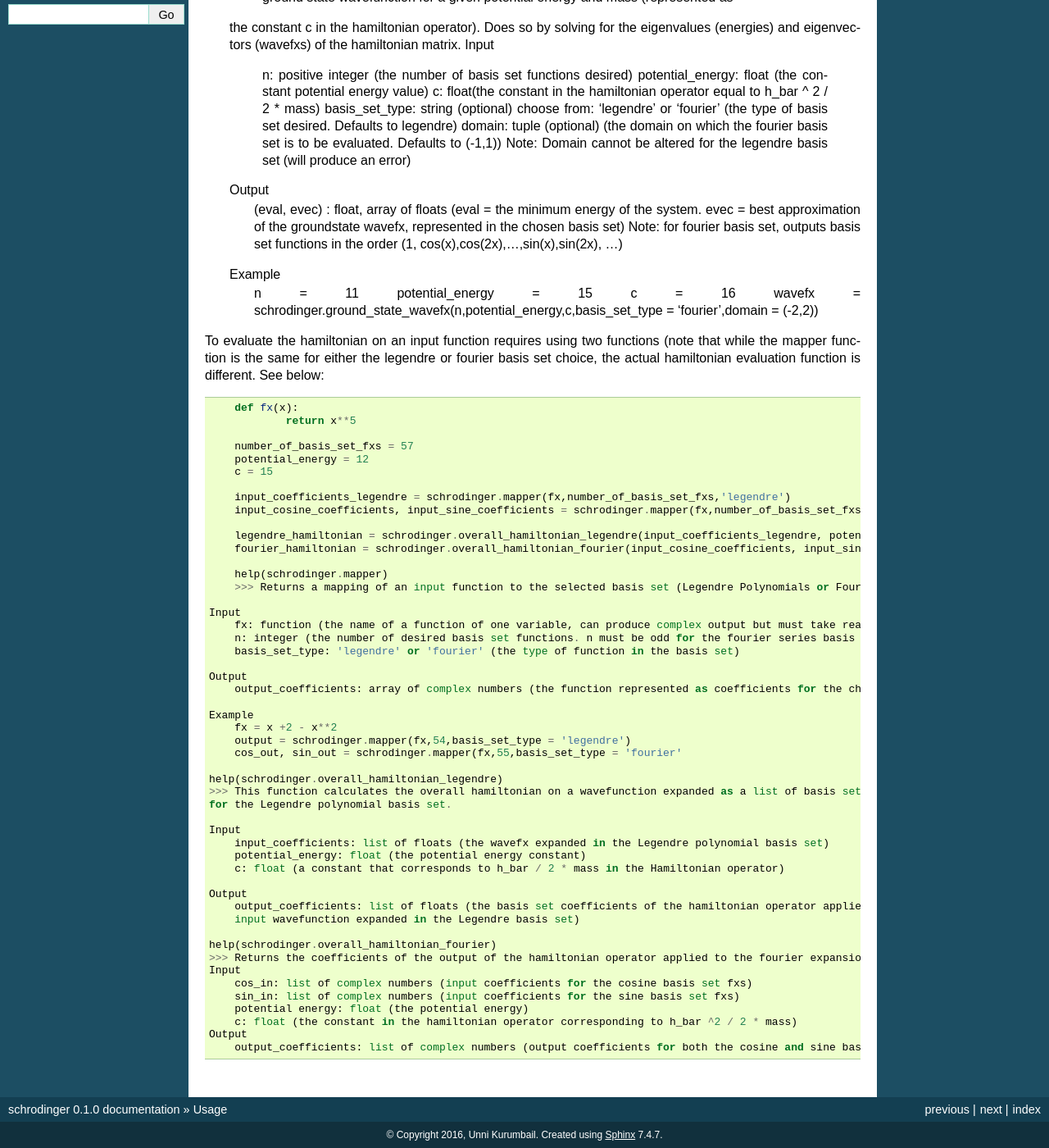
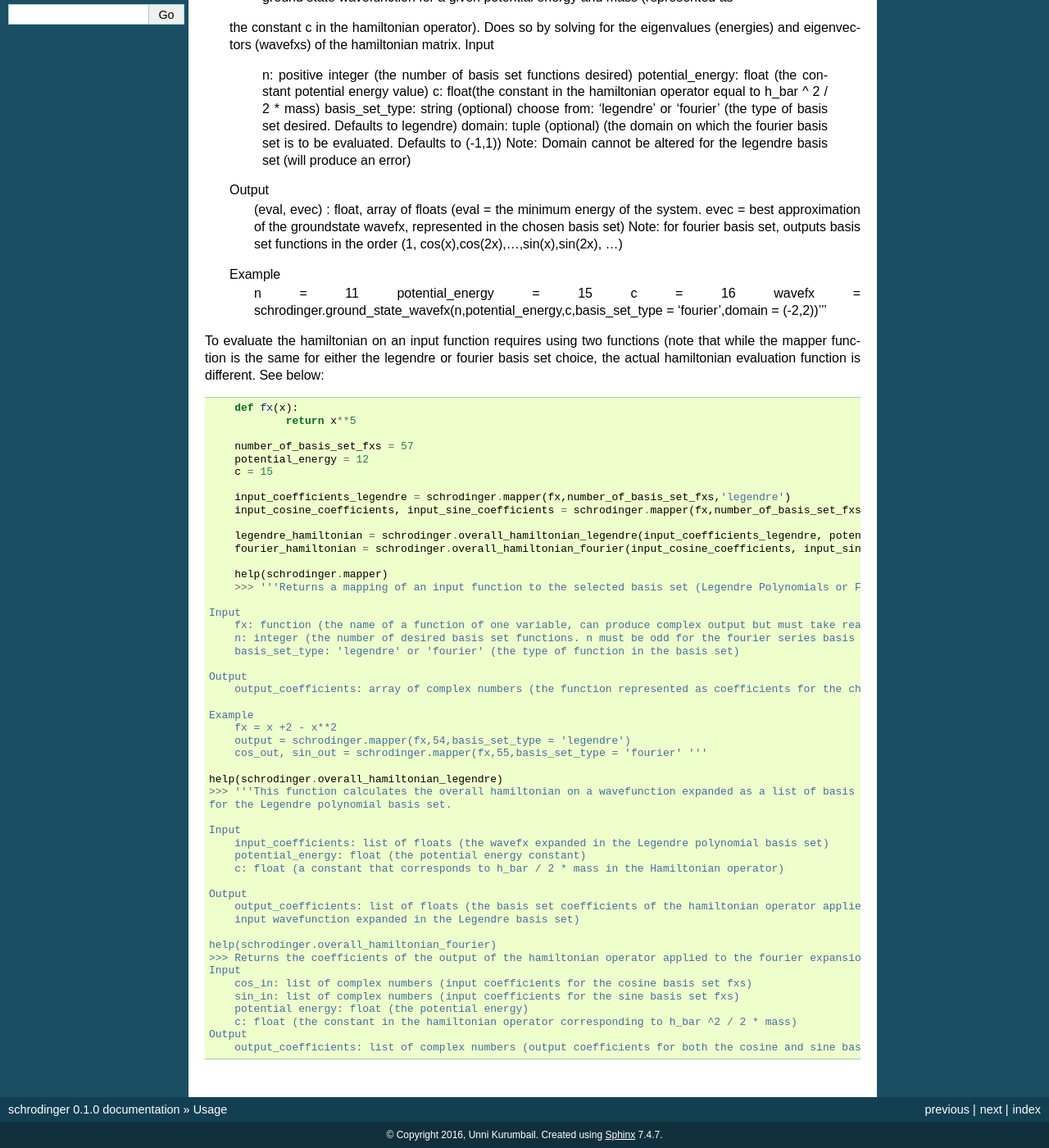
Before and after one commit to ukurumba/schrodinger, a Sphinx documentation site: the page built from docs/usage.rst, in a window 1280 px wide and 1400 px high, scrolled down 240 px. Shown: the whole window at 82% size. Built offline with Sphinx 7.4.7, drawn with Linux system fonts in a browser that asks for light colours; pages that are not in the unit, such as notebooks, are missing from menus; the version number is read from the project's files by our own code; some of the changed text lies outside the part shown.

Commit message:
Updated Usage

```diff
--- a/docs/usage.rst
+++ b/docs/usage.rst
@@ -6,9 +6,9 @@
 
     import schrodinger
 
-To calculate the lowest-energy wavefunction for a given potential energy and c constant ::
+To calculate the lowest-energy wavefunction for a given potential energy and c constant
 	help(schrodinger.ground_state_wavefx)
-	>>> The main function in this program. Computes the ground state wavefunction for a given potential energy and mass (represented as
+	>>> '''The main function in this program. Computes the ground state wavefunction for a given potential energy and mass (represented as
     the constant c in the hamiltonian operator). Does so by solving for the eigenvalues (energies) and eigenvectors (wavefxs) of the hamiltonian matrix.
     Input
         n: positive integer (the number of basis set functions desired)
@@ -27,7 +27,7 @@
         n = 11
         potential_energy = 15
         c = 16
-        wavefx = schrodinger.ground_state_wavefx(n,potential_energy,c,basis_set_type = 'fourier',domain = (-2,2))
+        wavefx = schrodinger.ground_state_wavefx(n,potential_energy,c,basis_set_type = 'fourier',domain = (-2,2))'''
 
 To evaluate the hamiltonian on an input function requires using two functions (note that while the mapper function is the same
 for either the legendre or fourier basis set choice, the actual hamiltonian evaluation function is different. See below::
@@ -46,7 +46,7 @@
 	fourier_hamiltonian = schrodinger.overall_hamiltonian_fourier(input_cosine_coefficients, input_sine_coefficients, potential_energy,c)
 
 	help(schrodinger.mapper)
-	>>> Returns a mapping of an input function to the selected basis set (Legendre Polynomials or Fourier Series).
+	>>> '''Returns a mapping of an input function to the selected basis set (Legendre Polynomials or Fourier Series).
 
     Input
         fx: function (the name of a function of one variable, can produce complex output but must take real input)
@@ -59,10 +59,10 @@
     Example
         fx = x +2 - x**2
         output = schrodinger.mapper(fx,54,basis_set_type = 'legendre')
-        cos_out, sin_out = schrodinger.mapper(fx,55,basis_set_type = 'fourier'
+        cos_out, sin_out = schrodinger.mapper(fx,55,basis_set_type = 'fourier' '''
 
     help(schrodinger.overall_hamiltonian_legendre)
-    >>> This function calculates the overall hamiltonian on a wavefunction expanded as a list of basis set coefficients
+    >>> '''This function calculates the overall hamiltonian on a wavefunction expanded as a list of basis set coefficients
     for the Legendre polynomial basis set.
 
     Input
@@ -82,4 +82,4 @@
         potential energy: float (the potential energy)
         c: float (the constant in the hamiltonian operator corresponding to h_bar ^2 / 2 * mass)
     Output
-        output_coefficients: list of complex numbers (output coefficients for both the cosine and sine basis set fxs)
+        output_coefficients: list of complex numbers (output coefficients for both the cosine and sine basis set fxs)'''
```
